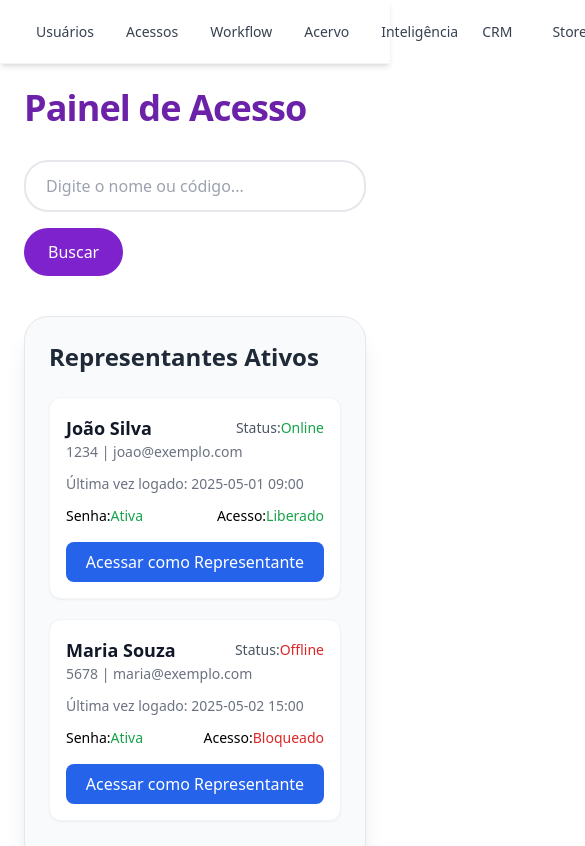
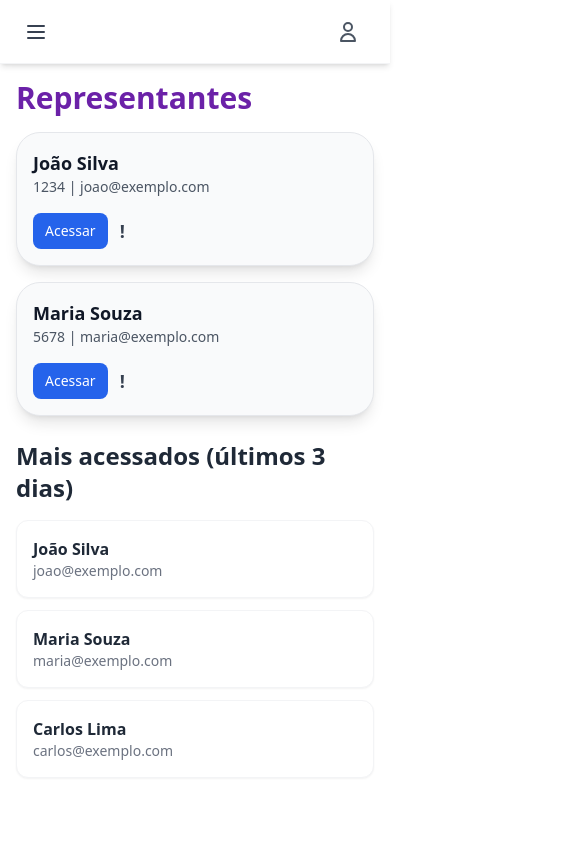
Before and after one commit to deschamps10/teste, a Nuxt app in the folder forca-de-vendas/: page /acessos in a window 390 px wide. Shown: the top 846 px of the page, 585 px wide, since content can reach past the window. Built offline with nearby package versions, Linux system fonts and the light colour scheme.

Commit message:
ajusts in page acess and create responsive page

```diff
--- a/forca-de-vendas/components/toolBar.vue
+++ b/forca-de-vendas/components/toolBar.vue
@@ -1,9 +1,18 @@
 <template>
-  <nav class="w-full h-16 bg-white shadow-md border-b border-gray-100 flex items-center justify-center px-6 sticky top-0 z-50">
-    <div class="flex items-center justify-between max-w-7xl w-full">
+  <nav class="w-full h-16 bg-white shadow-md border-b border-gray-100 flex items-center justify-between px-6 sticky top-0 z-50">
+    <!-- Ícone do menu hambúrguer (visível no mobile) -->
+    <button @click="toggleMobileMenu" class="md:hidden focus:outline-none">
+      <svg class="w-6 h-6 text-gray-700" fill="none" stroke="currentColor" stroke-width="2"
+           viewBox="0 0 24 24" stroke-linecap="round" stroke-linejoin="round">
+        <path d="M4 6h16M4 12h16M4 18h16"/>
+      </svg>
+    </button>
+
+    <!-- Menu principal (visível apenas em telas médias pra cima) -->
+    <div class="hidden md:flex items-center justify-between w-full max-w-7xl">
       <!-- Menu da Esquerda -->
       <div class="flex items-center space-x-2">
-        <!-- Exemplo: Menu com Dropdown -->
+        <!-- Dropdown -->
         <div class="relative group">
           <button class="px-3 py-2 text-sm font-medium text-gray-700 hover:text-blue-600 hover:bg-gray-50 rounded-md">
             Usuários
@@ -25,8 +34,10 @@
         <router-link to="/crm" class="text-sm font-medium text-gray-700 hover:text-blue-600 hover:bg-gray-50 px-3 py-2 rounded-md">CRM</router-link>
         <router-link to="/storelink" class="text-sm font-medium text-gray-700 hover:text-blue-600 hover:bg-gray-50 px-3 py-2 rounded-md">Storelink</router-link>
         <router-link to="/ajuda" class="text-sm font-medium text-gray-700 hover:text-blue-600 hover:bg-gray-50 px-3 py-2 rounded-md">Ajuda</router-link>
+      </div>
+    </div>
 
-        <!-- Perfil Dropdown -->
+    <!-- Ícone de usuário (sempre visível) -->
     <div class="relative group">
       <button class="w-9 h-9 flex items-center justify-center rounded-full hover:bg-gray-100" title="Perfil">
         <svg xmlns="http://www.w3.org/2000/svg" class="h-6 w-6 text-gray-600" fill="none" viewBox="0 0 24 24" stroke="currentColor">
@@ -49,6 +60,25 @@
         </button>
       </div>
     </div>
+
+    <!-- Sidebar Mobile -->
+    <div v-if="showMobileMenu" class="fixed inset-0 bg-black bg-opacity-40 z-40 md:hidden">
+      <div class="bg-white w-64 h-full p-4 shadow-md absolute left-0 top-0 z-50">
+        <button @click="toggleMobileMenu" class="mb-4">
+          <svg class="w-6 h-6 text-gray-700" fill="none" stroke="currentColor" stroke-width="2"
+               viewBox="0 0 24 24" stroke-linecap="round" stroke-linejoin="round">
+            <path d="M6 18L18 6M6 6l12 12"/>
+          </svg>
+        </button>
+        <router-link to="/usuarios/perfil-de-acesso" class="block py-2 text-gray-800">Perfil de Acesso</router-link>
+        <router-link to="/usuarios" class="block py-2 text-gray-800">Usuários</router-link>
+        <router-link to="/acessos" class="block py-2 text-gray-800">Acessos</router-link>
+        <router-link to="/workflow" class="block py-2 text-gray-800">Workflow</router-link>
+        <router-link to="/acervo" class="block py-2 text-gray-800">Acervo</router-link>
+        <router-link to="/inteligencia" class="block py-2 text-gray-800">Inteligência</router-link>
+        <router-link to="/crm" class="block py-2 text-gray-800">CRM</router-link>
+        <router-link to="/storelink" class="block py-2 text-gray-800">Storelink</router-link>
+        <router-link to="/ajuda" class="block py-2 text-gray-800">Ajuda</router-link>
       </div>
     </div>
   </nav>
@@ -56,9 +86,16 @@
 
 <script>
 export default {
+  data() {
+    return {
+      showMobileMenu: false
+    };
+  },
   methods: {
+    toggleMobileMenu() {
+      this.showMobileMenu = !this.showMobileMenu;
+    },
     logout() {
-      // Exemplo de ação de logout
       console.log("Logout realizado");
       this.$router.push("/login");
     }
--- a/forca-de-vendas/nuxt.config.ts
+++ b/forca-de-vendas/nuxt.config.ts
@@ -2,8 +2,11 @@ export default defineNuxtConfig({
   compatibilityDate: '2024-11-01',
   devtools: { enabled: true },
 
-  // Configuração automática das rotas
-  pages: true, // Remover a configuração de páginas manual se você preferir que o Nuxt resolva isso automaticamente
+  server: {
+    host: '0.0.0.0', // Aceitar conexões externas
+    port: 3000, // Pode ser alterado para a porta que você desejar
+  },
+
   modules: [
     '@nuxtjs/tailwindcss',
   ],
--- a/forca-de-vendas/pages/acessos/index.vue
+++ b/forca-de-vendas/pages/acessos/index.vue
@@ -1,79 +1,86 @@
 <template>
-    <div class="bg-white min-h-screen p-6">
-      <!-- Título principal -->
-      <h1 class="text-4xl font-extrabold text-purple-800 mb-8 tracking-tight">Painel de Acesso</h1>
-
-      <!-- Área de busca -->
-      <div class="flex flex-col md:flex-row gap-4 items-start md:items-center mb-10">
-        <input
-          v-model="search"
-          type="text"
-          placeholder="Digite o nome ou código..."
-          class="w-full md:w-1/3 px-5 py-3 border-2 border-gray-200 rounded-3xl focus:ring-2 focus:ring-purple-500 outline-none transition"
-        />
-        <button
-          @click="filtrarRepresentantes"
-          class="px-6 py-3 bg-purple-700 text-white rounded-3xl hover:bg-purple-800 transition"
+    <div class="bg-white min-h-screen p-4 sm:p-6 flex flex-col lg:flex-row gap-6">
+      <!-- Representantes -->
+      <div class="w-full lg:flex-1">
+        <h1 class="text-3xl sm:text-4xl font-extrabold text-purple-800 mb-4 sm:mb-6">Representantes</h1>
+        <div class="space-y-4">
+          <div
+            v-for="rep in ativos"
+            :key="rep.codigo"
+            class="bg-gray-50 rounded-3xl p-4 sm:p-6 shadow-lg border border-gray-200 w-full flex flex-col sm:flex-row justify-between items-start sm:items-center"
           >
-          Buscar
-        </button>
+            <div class="mb-2 sm:mb-0">
+              <div class="text-lg sm:text-xl font-bold text-gray-900">{{ rep.nome }}</div>
+              <div class="text-sm text-gray-600">{{ rep.codigo }} | {{ rep.email }}</div>
             </div>
-
-      <!-- Cards principais -->
-      <div class="grid gap-10 md:grid-cols-2">
-        <!-- Card de representantes -->
-        <div class="bg-gray-50 rounded-3xl p-6 shadow-xl border border-gray-200">
-          <h2 class="text-2xl font-semibold text-gray-800 mb-6">Representantes Ativos</h2>
-          <div v-for="rep in ativos" :key="rep.codigo" class="mb-5 p-4 rounded-xl bg-white border border-gray-100 shadow-sm">
-            <div class="flex justify-between items-center">
-              <div class="text-lg font-bold text-gray-900">{{ rep.nome }}</div>
-              <div class="text-sm text-gray-600">
-                <span class="font-medium">Status:</span>
-                <span :class="rep.online ? 'text-green-600' : 'text-red-600'">{{ rep.online ? 'Online' : 'Offline' }}</span>
-              </div>
-            </div>
-            <div class="text-sm text-gray-500">{{ rep.codigo }} | {{ rep.email }}</div>
-            <div class="mt-3 text-sm text-gray-500">
-              <span class="font-medium">Última vez logado:</span> {{ rep.ultimoLogin }}
-            </div>
-            <div class="flex justify-between mt-3 text-sm">
-              <div>
-                <span class="font-medium">Senha:</span>
-                <span :class="rep.senha ? 'text-green-600' : 'text-red-600'">
-                  {{ rep.senha ? 'Ativa' : 'Inativa' }}
-                </span>
-              </div>
-              <div>
-                <span class="font-medium">Acesso:</span>
-                <span :class="rep.acesso ? 'text-green-600' : 'text-red-600'">
-                  {{ rep.acesso ? 'Liberado' : 'Bloqueado' }}
-                </span>
-              </div>
-            </div>
+            <div class="flex items-center gap-3 mt-2 sm:mt-0">
               <button
                 @click="loginRepresentante(rep)"
-              class="mt-4 w-full px-4 py-2 bg-blue-600 text-white rounded-lg hover:bg-blue-700 transition"
+                class="px-3 py-2 text-sm sm:text-base bg-blue-600 text-white rounded-lg hover:bg-blue-700 transition"
               >
-              Acessar como Representante
+                Acessar
+              </button>
+              <button
+                @click="abrirPopup(rep)"
+                class="text-lg sm:text-xl text-gray-700 hover:text-purple-700 font-bold"
+              >
+                !
               </button>
             </div>
           </div>
+        </div>
+      </div>
 
-        <!-- Card de histórico -->
-        <div class="bg-gray-50 rounded-3xl p-6 shadow-xl border border-gray-200">
-          <h2 class="text-2xl font-semibold text-gray-800 mb-6">Histórico de Acessos</h2>
-          <ul class="space-y-4">
+      <!-- Mais acessados -->
+      <div class="w-full lg:w-1/3">
+        <h2 class="text-2xl font-semibold text-gray-800 mb-4">Mais acessados (últimos 3 dias)</h2>
+        <ul class="space-y-3">
           <li
-              v-for="item in historico"
-              :key="item.usuario + item.data"
-              class="bg-white rounded-xl border border-gray-100 p-4 shadow-sm"
+            v-for="rep in maisAcessados"
+            :key="rep.codigo"
+            class="bg-white p-4 rounded-xl shadow-sm border border-gray-100"
           >
-              <div class="flex justify-between items-center">
-                <div class="text-gray-800 font-semibold">{{ item.usuario }}</div>
-                <div class="text-sm text-gray-600">{{ item.data }} às {{ item.hora }}</div>
-              </div>
+            <div class="font-semibold text-gray-800">{{ rep.nome }}</div>
+            <div class="text-sm text-gray-500">{{ rep.email }}</div>
           </li>
         </ul>
+      </div>
+
+      <!-- Popup -->
+      <div
+        v-if="representanteSelecionado"
+        class="fixed inset-0 bg-black bg-opacity-50 flex items-center justify-center z-50"
+      >
+        <div class="bg-white w-[90%] sm:w-[80%] md:w-[60%] lg:w-[40%] p-6 rounded-3xl shadow-2xl relative">
+          <button
+            @click="fecharPopup"
+            class="absolute top-4 right-4 text-gray-600 hover:text-red-600 text-xl"
+          >
+            ×
+          </button>
+          <h2 class="text-xl sm:text-2xl font-bold text-purple-800 mb-4">
+            Detalhes de {{ representanteSelecionado.nome }}
+          </h2>
+          <div class="text-sm text-gray-700 space-y-2">
+            <p><strong>Código:</strong> {{ representanteSelecionado.codigo }}</p>
+            <p><strong>Email:</strong> {{ representanteSelecionado.email }}</p>
+            <p><strong>Status:</strong>
+              <span :class="representanteSelecionado.online ? 'text-green-600' : 'text-red-600'">
+                {{ representanteSelecionado.online ? 'Online' : 'Offline' }}
+              </span>
+            </p>
+            <p><strong>Senha:</strong>
+              <span :class="representanteSelecionado.senha ? 'text-green-600' : 'text-red-600'">
+                {{ representanteSelecionado.senha ? 'Ativa' : 'Inativa' }}
+              </span>
+            </p>
+            <p><strong>Acesso:</strong>
+              <span :class="representanteSelecionado.acesso ? 'text-green-600' : 'text-red-600'">
+                {{ representanteSelecionado.acesso ? 'Liberado' : 'Bloqueado' }}
+              </span>
+            </p>
+            <p><strong>Último login:</strong> {{ representanteSelecionado.ultimoLogin }}</p>
+          </div>
         </div>
       </div>
     </div>
@@ -83,7 +90,7 @@
   export default {
     data() {
       return {
-        search: "",
+        representanteSelecionado: null,
         ativos: [
           {
             nome: "João Silva",
@@ -106,16 +113,21 @@
             bloqueado: true,
           },
         ],
-        historico: [
+        maisAcessados: [
           {
-            usuario: "João Silva",
-            data: "2025-05-01",
-            hora: "09:00",
+            nome: "João Silva",
+            codigo: "1234",
+            email: "joao@exemplo.com",
           },
           {
-            usuario: "Maria Souza",
-            data: "2025-05-02",
-            hora: "15:00",
+            nome: "Maria Souza",
+            codigo: "5678",
+            email: "maria@exemplo.com",
+          },
+          {
+            nome: "Carlos Lima",
+            codigo: "8910",
+            email: "carlos@exemplo.com",
           },
         ],
       };
@@ -128,13 +140,12 @@
           alert(`Login para o representante ${rep.nome}`);
         }
       },
-      filtrarRepresentantes() {
-        // Lógica de filtragem conforme pesquisa
+      abrirPopup(rep) {
+        this.representanteSelecionado = rep;
+      },
+      fecharPopup() {
+        this.representanteSelecionado = null;
       },
     },
   };
   </script>
-
-  <style scoped>
-  /* Estilos adicionais, se necessário */
-  </style>
```
Lines whose indentation alone changed are shown as unchanged.
